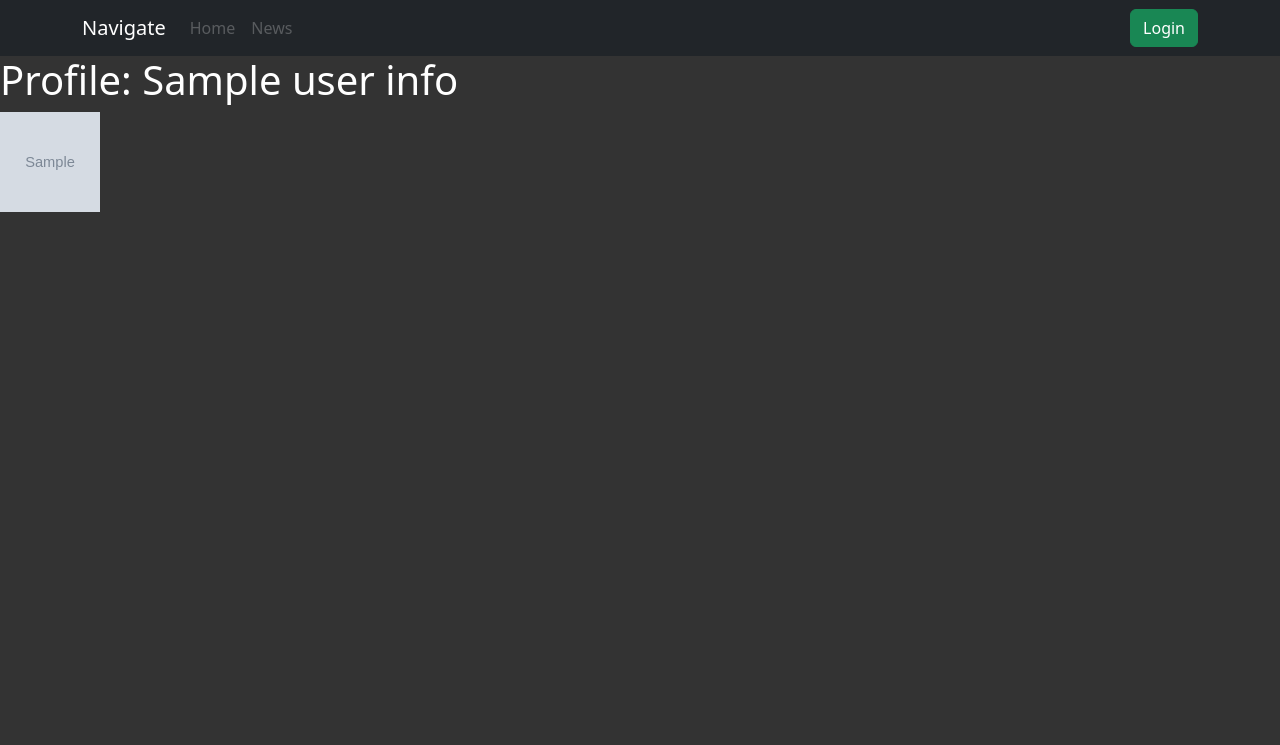
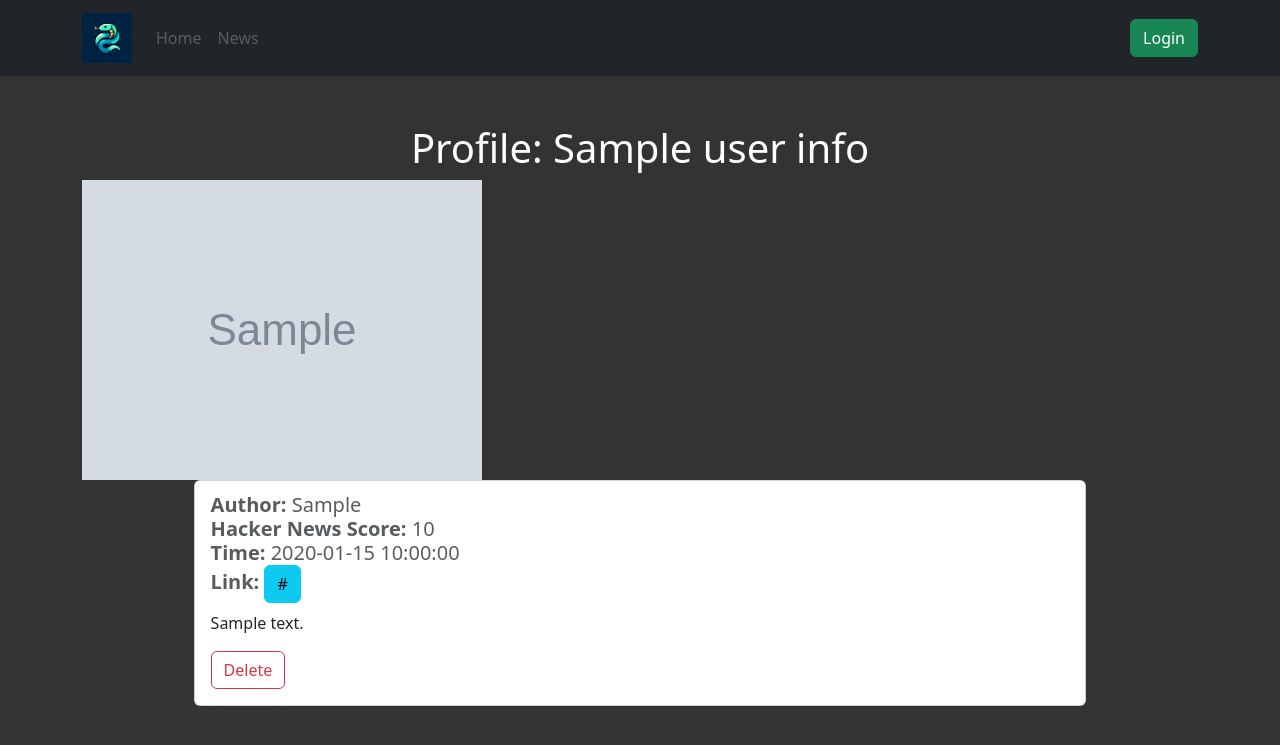
Before and after one commit to JoseBrouwer/josebrouwer.me, a Python web app: template templates/profile.html in a window 1280 px wide. Shown: the top 745 px of the page. Run offline with Jinja, Linux system fonts and the light colour scheme; the template is opened without the code that fills it: most values are stand-ins (such as "Sample title", 1, 10 or a date in 2020); grey boxes marked "Sample" are stand-in pictures.

Commit message:
Profile up! Delete Stories. Styling.

```diff
--- a/fetch.py
+++ b/fetch.py
@@ -13,7 +13,6 @@ def convert_time(epoch_time):
     return formatted_time
 
 def get_hacker_news_data():
-    print("retrieved news")
     url = "https://hacker-news.firebaseio.com/v0/topstories.json"
     response = requests.get(url)
 
@@ -33,12 +32,12 @@ def get_hacker_news_data():
         # Then, sort by 'time' in descending order (newest first)
         sorted_news = sorted(stories_dicts, key=itemgetter('time'), reverse=True)
 
+        print("retrieved news")
         return sorted_news
     else:
         return []
 
 def insert_data_into_db(data):
-    print("inserted news in db")
     connection = sqlite3.connect('stories.db')
     cursor = connection.cursor()
 
@@ -56,6 +55,7 @@ def insert_data_into_db(data):
 
     connection.commit()
     connection.close()
+    print("inserted news in db")
 
 if __name__ == "__main__":
     news_data = get_hacker_news_data()
--- a/static/scripts.js
+++ b/static/scripts.js
@@ -12,6 +12,14 @@ document.addEventListener('DOMContentLoaded', function () {
     dislikeButtons.forEach(function (button) {
         button.addEventListener('click', function () {
             handleStoryInteraction(this.dataset.id, false);  // false for dislike
+        });
+    });
+
+    //Event listener for delete buttons
+    var deleteButtons = document.querySelectorAll('.delete-button');
+    deleteButtons.forEach(function (button) {
+        button.addEventListener('click', function () {
+            deleteStory(this.dataset.id);
         });
     });
 });
@@ -43,3 +51,28 @@ function handleStoryInteraction(storyId, isLike) {
         console.error('Network error:', error);
     });
 }
+
+// Handle the Delete action
+function deleteStory(storyId) {
+    fetch('/delete', {
+        method: 'POST',
+        headers: {
+            'Content-Type': 'application/json'
+        },
+        body: JSON.stringify({ story_id: storyId })
+    }).then(response => {
+        return response.json();
+    }).then(data => {
+        if (data.status === 'success') {
+            // Remove the story card from the UI or refresh the page
+            document.querySelector('.custom-card[data-id="' + storyId + '"]').remove();
+            console.log('Deleted story with ID:', storyId);
+        } else {
+            // Handle error
+            console.error('Failed to delete like/dislike for story with ID:', storyId);
+        }
+    }).catch(error => {
+        // Handle network error
+        console.error('Network error:', error);
+    });
+}
--- a/static/styles.css
+++ b/static/styles.css
@@ -27,7 +27,14 @@ footer {
     background-color: #264653;
     color: #fff;
 }
-
+.card-header.like{
+    background-color: #198754;
+    color: #fff;
+}
+.card-header.dislike {
+    background-color: #dc3545;
+    color: #fff;
+}
 .custom-card{
     max-width: 80%;
     margin: 0 auto;
@@ -50,6 +57,11 @@ footer {
     cursor: pointer;
 }
 
+.logo {
+    max-height: 50px;
+    max-width: 50px;
+}
+
 
 /* Apply styles to all links */
 a {
@@ -58,11 +70,6 @@ a {
     outline: none;
 }
 
-/* Apply styles to visited links */
-a:visited {
-    color: #purple; /* Set color for visited links */
-}
-
 /* Apply styles on hover */
 a:active,
 a:hover {
--- a/templates/navbar.html
+++ b/templates/navbar.html
@@ -8,7 +8,10 @@
     <body>
     <nav class="navbar navbar-expand-lg navbar-dark bg-dark">
         <div class="container">
-            <a class="navbar-brand" href="#">Navigate</a>
+            <!-- <a class="navbar-brand" href="#">Navigate</a> -->
+            <a class="navbar-brand" href="/">
+              <img class="logo" src="{{ url_for('static', filename='logo.png') }}">
+            </a>
         <button class="navbar-toggler" type="button" data-bs-toggle="collapse" data-bs-target="#navbarSupportedContent" aria-controls="navbarSupportedContent" aria-expanded="false" aria-label="Toggle navigation">
           <span class="navbar-toggler-icon"></span>
         </button>
@@ -16,22 +19,16 @@
           <ul class="navbar-nav me-auto mb-2 mb-lg-0">
             {% if session %}
               <li class="nav-item">
-                <a class="nav-link active" aria-current="page" href="/">Home</a>
-              </li>
-              <li class="nav-item">
-                <a class="nav-link" href="/news">News</a>
+                <a class="nav-link active" href="/news">News</a>
               </li>
               <li class="nav-item dropdown">
-                <a class="nav-link dropdown-toggle" href="#" id="navbarDropdown" role="button" data-bs-toggle="dropdown" aria-expanded="false">
+                <a class="nav-link dropdown-toggle active" href="#" id="navbarDropdown" role="button" data-bs-toggle="dropdown" aria-expanded="false">
                   Account
                 </a>
                 <ul class="dropdown-menu" aria-labelledby="navbarDropdown">
                   <li><a class="dropdown-item" href="/profile">Profile</a></li>
                   <li><a class="dropdown-item" href="/admin">Admin</a></li>
                 </ul>
-              </li>
-              <li class="nav-item">
-                <a class="nav-link disabled">Disabled</a>
               </li>
             {% else %}
               <li class="nav-item">
@@ -42,15 +39,13 @@
               </li>
             {% endif %}
           </ul>
-          <form class="d-flex" role="search">
+          <div class="d-flex align-items-center">
             {% if session %}
-            <!-- User is logged in, show logout button -->
-                <a class="btn btn-danger" href="{{ url_for('logout') }}">Logout</a>
+            <a class="btn btn-danger" href="{{ url_for('logout') }}">Logout</a>
             {% else %}
-            <!-- User is not logged in, show login button -->
-                <a class="btn btn-success" href="{{ url_for('login') }}">Login</a>
+            <a class="btn btn-success" href="{{ url_for('login') }}">Login</a>
             {% endif %}
-          </form>
+          </div>
         </div>
       </div>
     </nav>
--- a/templates/profile.html
+++ b/templates/profile.html
@@ -13,9 +13,48 @@
 </head>
 <body>
     {% include 'navbar.html' %}
-    <h1>Profile: {{user_info.name}}</h1>
-    <img src="{{ user_info.picture }}" alt="{{ user_info.name }}'s Picture" style="width: 100px; height: 100px;">
 
+    <div class="container my-5">
+        <h1 class="center-align">Profile: {{user_info.name}}</h1>
+        <div><img class="center-align" src="{{ user_info.picture }}" alt="{{ user_info.name }}'s Picture"></div>
+        {% for item in liked_feed %}
+        <div class="custom-card" data-id="{{ item.id }}">
+            <div class="card mb-3">
+                {% if item.liked %}
+                    <div class="card-header like">
+                        <h2 class="card-title">{{ item.title }}</h2>
+                    </div>
+                {% elif item.disliked %}
+                    <div class="card-header dislike">
+                        <h2 class="card-title">{{ item.title }}</h2>
+                    </div>
+                {% endif %}
+                <div class="card-body">
+                    <h5 class="card-subtitle mb-2 text-muted">
+                        <strong>Author:</strong> {{ item.by }}
+                        <br>
+                        <strong>Hacker News Score:</strong> {{ item.score }}
+                        <br>
+                        <strong>Time:</strong> {{ item.time }}
+                        <br>
+                        <strong>Link:</strong> <a href="{{ item.url }}" class="btn btn-info">{{ item.url }}</a>
+                    </h5>
+                    <p class="card-text">{{ item.text|safe }}</p>
+                    <div class="d-flex justify-content-between align-items-center">
+                        {% if item.liked %}
+                        <button type="button" class="btn btn-success" data-id="{{ item.id }}">Liked</button>
+                        {% elif item.disliked %}
+                        <button type="button" class="btn btn-danger" data-id="{{ item.id }}">Disiked</button>
+                        {% endif %}
+                        <button type="button" class="btn btn-outline-danger delete-button" data-id="{{ item.id }}">Delete</button>
+                    </div>
+                </div>
+            </div>
+        </div>
+        {% endfor %}
+    </div>
+
+    <script src="{{ url_for('static', filename='scripts.js') }}"></script>
     <script src="https://cdn.jsdelivr.net/npm/bootstrap@5.3.2/dist/js/bootstrap.bundle.min.js"
         integrity="sha384-C6RzsynM9kWDrMNeT87bh95OGNyZPhcTNXj1NW7RuBCsyN/o0jlpcV8Qyq46cDfL"
         crossorigin="anonymous"></script>
```
Also changed, not shown: app.py (+50 -2 lines), templates/news.html (+10 -2 lines).
